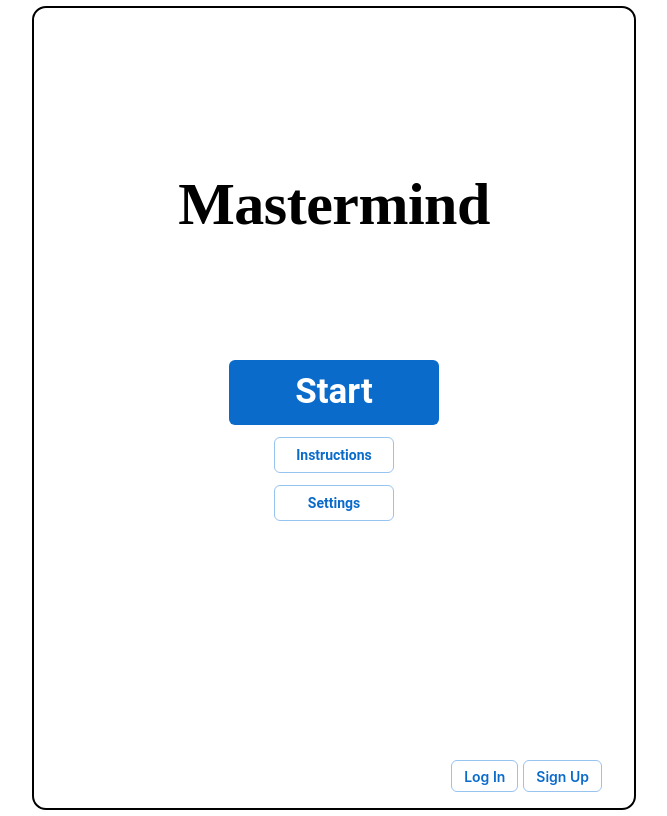
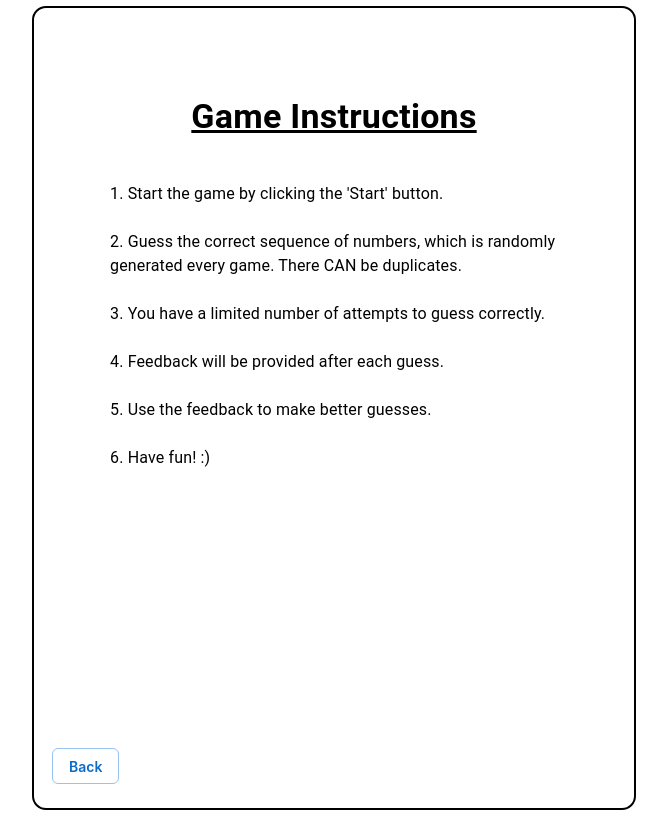
Before and after one commit to tthcodes/Mastermind, a React app: page /instructions in a window 1280 px wide. Shown: the whole page, without its empty margins (306-973 px from the left). Built offline with nearby package versions, Linux system fonts and the light colour scheme; no server answers.

Commit message:
Instructions page complete, score increments on wins

```diff
--- a/src/client/App.jsx
+++ b/src/client/App.jsx
@@ -10,6 +10,7 @@ const GameOver = lazy(() => import('./components/GameOver'))
 const SignUp = lazy(() => import('./components/Signup'))
 const Login = lazy(() => import('./components/Login'))
 const Profile = lazy(() => import('./components/Profile'))
+const Instructions = lazy(() => import('./components/Instructions'))
 
 
 const App = () => {
@@ -65,7 +66,7 @@ const App = () => {
         <Routes>
           <Route path='/' element={<Home />} />
           <Route path='/play' element={<Play />} />
-          <Route path='/instructions' element={<Home />} />
+          <Route path='/instructions' element={<Instructions />} />
           <Route path='/settings' element={<Home />} />
           <Route path='/login' element={<Login />} />
           <Route path='/signup' element={<SignUp />} />
--- a/src/client/components/Home.jsx
+++ b/src/client/components/Home.jsx
@@ -50,10 +50,10 @@ const Home = () => {
       {isSignedIn ? (
       <Typography sx = {{
         fontWeight: 'bold',
-        marginTop: 2,
+        marginTop: 4,
         testAlign: 'center',
       }}>
-        Welcome back, {userData.username}! Current score: <span style={{ color: 'blue' }}>{userData.score}</span>
+        Welcome back, {userData.username}! Total Wins: <span style={{ color: 'blue' }}>{userData.score}</span>
       </Typography>) : null}
       <Typography variant="h2" component="h1" sx={{ color: 'black', fontWeight: 'bold', textAlign: 'center', marginTop: 20, fontFamily: 'bungee'}}>
         Mastermind
--- a/src/client/components/Instructions.jsx
+++ b/src/client/components/Instructions.jsx
@@ -0,0 +1,57 @@
+import React from 'react';
+import { Box, Typography, List, ListItem, ListItemText } from '@mui/material';
+import { useNavigate } from 'react-router-dom';
+import { Button } from '@mui/joy';
+import containerStyle from '../styling/containerStyling';
+
+const Instructions = () => {
+  const navigate = useNavigate();
+
+  return (
+    <Box sx={{
+      ...containerStyle,
+      display: 'flex'
+    }}>
+      <Box sx={{
+        marginTop: '11vh'
+      }}>
+      <Typography variant="h4" sx={{ fontWeight: 'bold', mb: 3, textAlign: 'center', textDecoration: 'underline'}}>
+        Game Instructions
+      </Typography>
+      <List sx={{ width: '100%', maxWidth: 480, textAlign: 'center'}}>
+        <ListItem>
+          <ListItemText primary="1. Start the game by clicking the 'Start' button." />
+        </ListItem>
+        <ListItem>
+          <ListItemText primary="2. Guess the correct sequence of numbers, which is randomly generated every game. There CAN be duplicates." />
+        </ListItem>
+        <ListItem>
+          <ListItemText primary="3. You have a limited number of attempts to guess correctly." />
+        </ListItem>
+        <ListItem>
+          <ListItemText primary="4. Feedback will be provided after each guess." />
+        </ListItem>
+        <ListItem>
+          <ListItemText primary="5. Use the feedback to make better guesses." />
+        </ListItem>
+        <ListItem>
+          <ListItemText primary="6. Have fun! :)" />
+        </ListItem>
+      </List>
+      </Box>
+      <Box sx={{
+        display: 'flex',
+        justifyContent: 'space-between',
+        width: '94%',
+        marginTop: '3%',
+        mb: 3
+      }}>
+        <Button variant="outlined" onClick={() => navigate('/')}>
+          Back
+        </Button>
+      </Box>
+    </Box>
+  );
+};
+
+export default Instructions;
--- a/src/client/components/Login.jsx
+++ b/src/client/components/Login.jsx
@@ -11,7 +11,7 @@ const Login = () => {
   const [username, setUsername] = useState('');
   const [password, setPassword] = useState('');
   const [error, setError] = useState('');
-  const { isSignedIn, setIsSignedIn } = useContext(GameContext)
+  const { setIsSignedIn } = useContext(GameContext)
 
   // Function to handle submission of account info for login
   const handleLogin = async (event) => {
--- a/src/client/components/Play.jsx
+++ b/src/client/components/Play.jsx
@@ -12,7 +12,7 @@ const Play = () => {
   const navigate = useNavigate();
   const [guessCount, setGuessCount] = useState(0);
   const [guessLog, setGuessLog] = useState([]);
-  const { answer, setAnswer, numCount, maxGuessCount, minNum, maxNum } = useContext(GameContext);
+  const { answer, setAnswer, numCount, maxGuessCount, minNum, maxNum, isSignedIn } = useContext(GameContext);
 
   // useEffect that will generate new correct answer on page load or change in min, max, answer length
   useEffect(() => {
@@ -92,7 +92,19 @@ const Play = () => {
       return [numbersCorrect, locationsCorrect];
     };
 
-  // Create a function that check the user's submitted guess vs. answer and updates guessLog
+  // Create helper func that increments user score on wins (if signed in)
+    const updateUserScore = async () => {
+      try {
+        const response = await axios.patch('/api/user/update-score');
+        console.log('Score updated', response.data.message);
+
+      } catch (err) {
+        console.error('Error updating score:', err);
+        alert('Failed to update score.');
+      }
+    };
+
+  // Create a function that checks for win condition, updates guess count, and guess log
     const checkAnswer = async (guess) => {
 
       // Convert guess str to nums arr to compare answer arr
@@ -105,8 +117,9 @@ const Play = () => {
         return;
       };
 
-      // Check if the guess is correct
+      // Check if the guess is correct, if it is, update userScore with helper func
       if (guessArr.join('') === answer.join('')) {
+        if (isSignedIn) await updateUserScore(); // Updates score if user logged in
         navigate('/gameover', {
           state: {
             winner: true,
@@ -116,7 +129,7 @@ const Play = () => {
         return;
       }
 
-      // Update guess count, check if new guess count ends game.
+      // Update guess count, check if new guess count ends game with helper func
       setGuessCount(prevCount => {
         const newGuessCount = prevCount + 1;
         isGameOver(newGuessCount); // Check if game should end based on guessCount
--- a/src/server/controllers/authController.js
+++ b/src/server/controllers/authController.js
@@ -10,7 +10,6 @@ const authController = {
   // Route protector to secure sensitive application endpoints
   authenticateUser: (req, res, next) => {
     if (req.session.userId) {
-      console.log('User authorized!');
       return next();
     } else {
       res.status(401).json({ message: 'Unauthorized action, please log in.' })
```
Also changed, not shown: src/server/controllers/userController.js (+29 -1 lines), src/server/routers/userRouter.js (+8 -1 lines).
